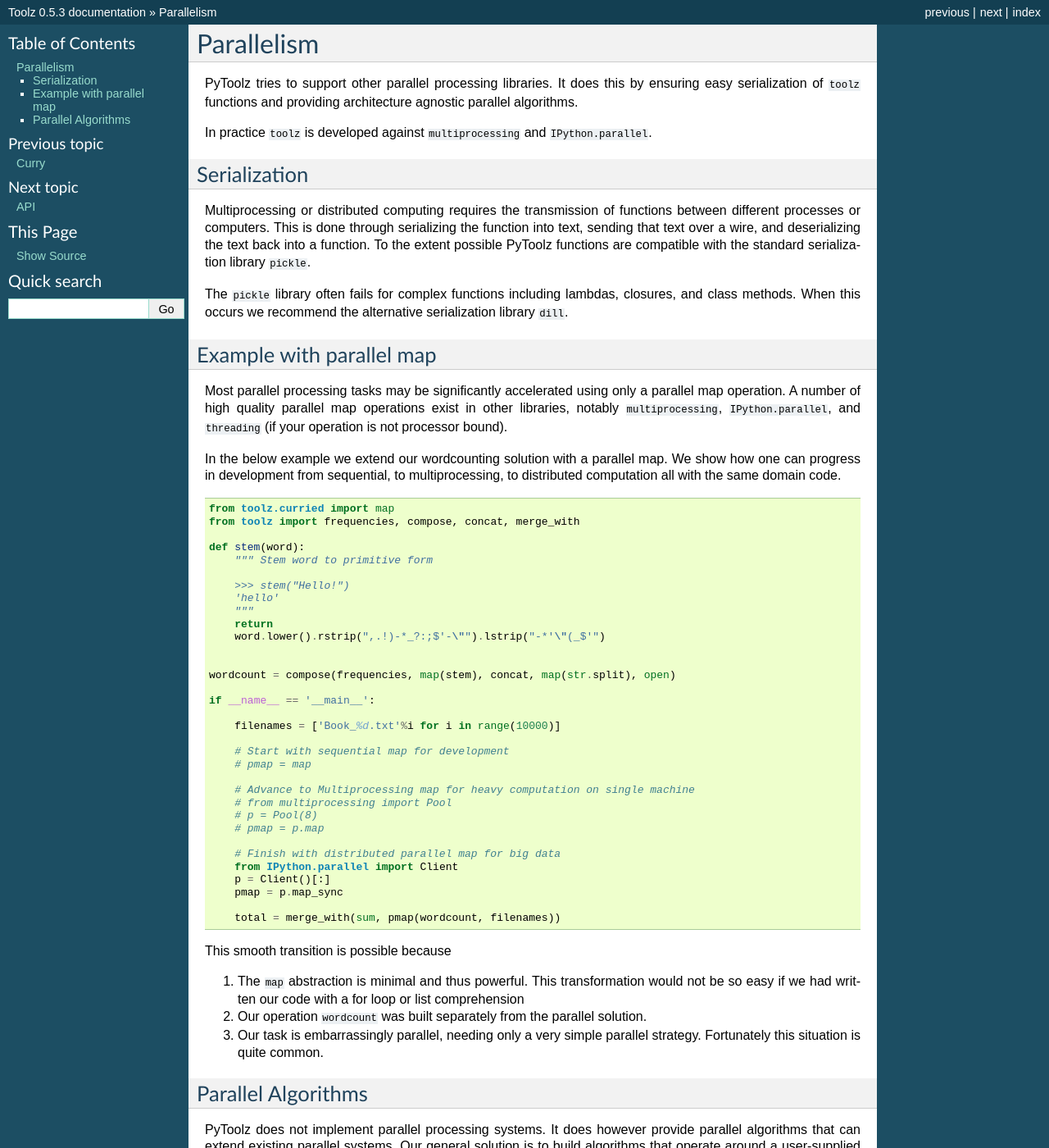
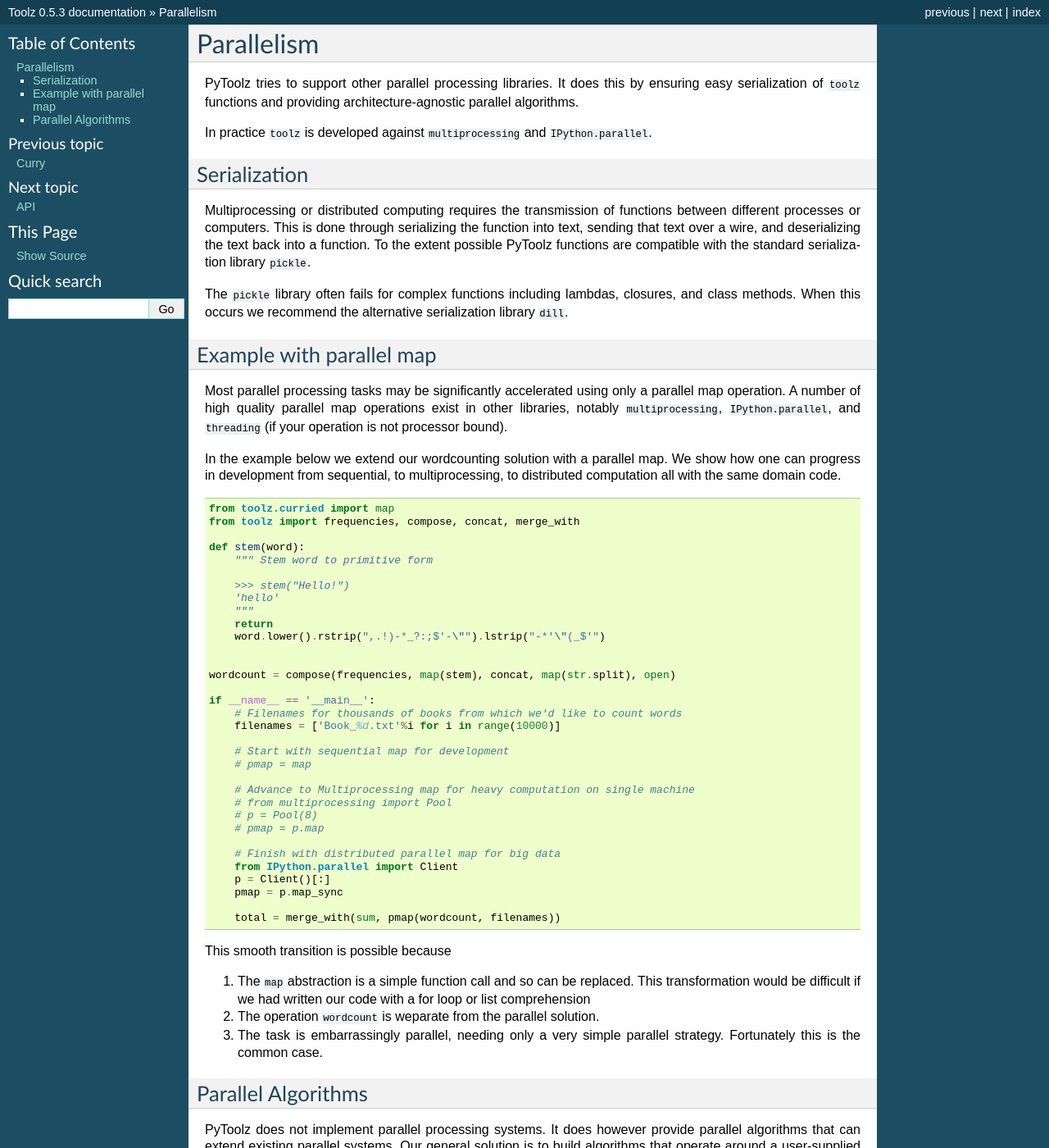
Before and after one commit to pytoolz/toolz, a Sphinx documentation site: the page built from doc/source/parallelism.rst, in a window 1280 px wide and 1400 px high. Shown: the whole window at 82% size. Built offline with Sphinx 7.4.7, drawn with Linux system fonts in a browser that asks for light colours.

Commit message:
massage parallelism docs

```diff
--- a/doc/source/parallelism.rst
+++ b/doc/source/parallelism.rst
@@ -2,8 +2,8 @@
 ===========
 
 PyToolz tries to support other parallel processing libraries.  It does this
-by ensuring easy serialization of ``toolz`` functions and providing architecture
-agnostic parallel algorithms.
+by ensuring easy serialization of ``toolz`` functions and providing
+architecture-agnostic parallel algorithms.
 
 In practice ``toolz`` is developed against ``multiprocessing`` and
 ``IPython.parallel``.
@@ -26,9 +26,12 @@
 Example with parallel map
 -------------------------
 
-Most parallel processing tasks may be significantly accelerated using only a parallel map operation.  A number of high quality parallel map operations exist in other libraries, notably ``multiprocessing``, ``IPython.parallel``, and ``threading`` (if your operation is not processor bound).
+Most parallel processing tasks may be significantly accelerated using only a
+parallel map operation.  A number of high quality parallel map operations exist
+in other libraries, notably ``multiprocessing``, ``IPython.parallel``, and
+``threading`` (if your operation is not processor bound).
 
-In the below example we extend our wordcounting solution with a parallel map.
+In the example below we extend our wordcounting solution with a parallel map.
 We show how one can progress in development from sequential, to
 multiprocessing, to distributed computation all with the same domain code.
 
@@ -51,7 +54,7 @@
     wordcount = compose(frequencies, map(stem), concat, map(str.split), open)
 
     if __name__ == '__main__':
-
+        # Filenames for thousands of books from which we'd like to count words
         filenames = ['Book_%d.txt'%i for i in range(10000)]
 
         # Start with sequential map for development
@@ -71,13 +74,12 @@
 
 This smooth transition is possible because
 
-1.  The ``map`` abstraction is minimal and thus powerful.  This transformation
-    would not be so easy if we had written our code with a for loop or list
-    comprehension
-2.  Our operation ``wordcount`` was built separately from the parallel
-    solution.
-3.  Our task is embarrassingly parallel, needing only a very simple parallel
-    strategy.  Fortunately this situation is quite common.
+1.  The ``map`` abstraction is a simple function call and so can be replaced.
+    This transformation would be difficult if we had written our code with a
+    for loop or list comprehension
+2.  The operation ``wordcount`` is weparate from the parallel solution.
+3.  The task is embarrassingly parallel, needing only a very simple parallel
+    strategy.  Fortunately this is the common case.
 
 
 Parallel Algorithms
```
